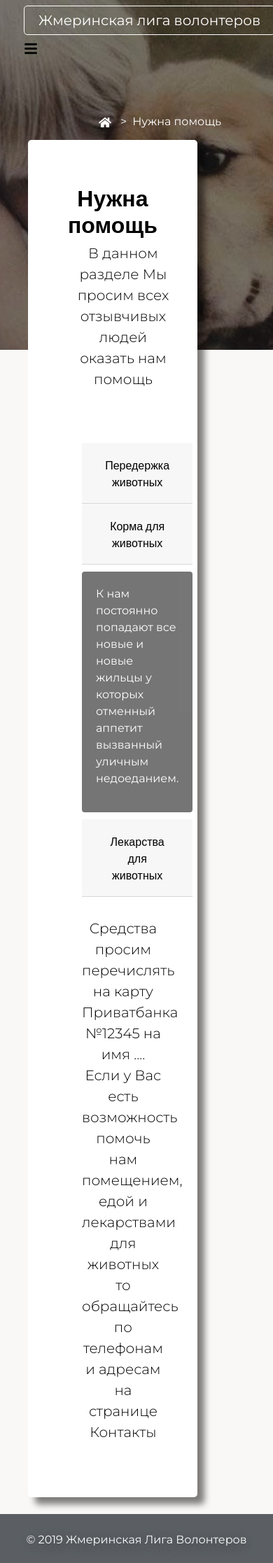
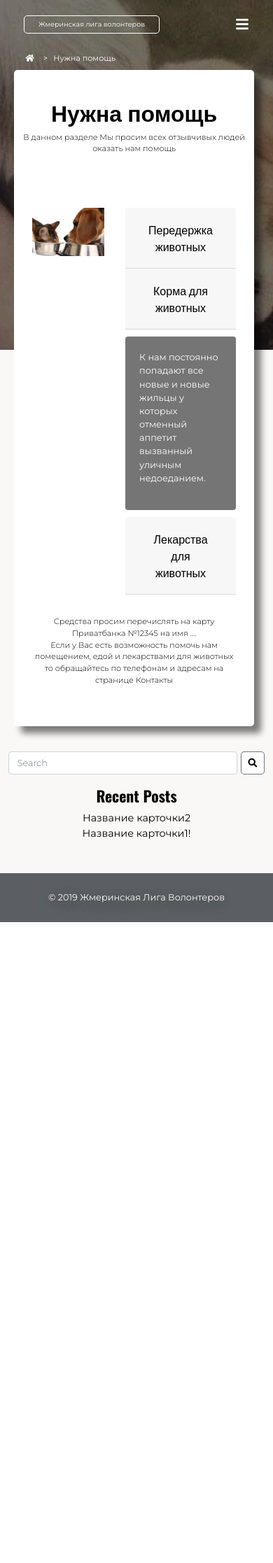
Before and after one commit to Havryliuk-Serhii/zlv, a PHP site: page /help.html in a window 390 px wide, after a click on "Корма для животных". Shown: the whole page at 70% size. After the commit the page ends 1318 px from the top, so only its background shows below. Run offline with PHP 8.4, Linux system fonts and the light colour scheme; some libraries are stand-ins or nearby versions.

Commit message:
fixed home page and blog page

```diff
--- a/css/style.css
+++ b/css/style.css
@@ -821,7 +821,6 @@
 ul,li {
  	font-size: 0.9rem;
 }
-
 .navbar-brand{
 	font-size: 0.9rem;
 }
@@ -978,7 +977,7 @@
   width: 100%;
   text-align: center;
 }
-form{
+.form-inline{
 	width: 100%;
   display: -webkit-flex;
   display: -moz-flex;
@@ -1039,7 +1038,7 @@
   font-size: 0.8rem;
 }
 /*
-* Help
+* Contacts
 */
 .contact-form{
   display: -webkit-flex;
@@ -1062,5 +1061,180 @@
 }
 }
 @media (min-width: 320px) and (max-width: 575px) {
+.main{
+  -webkit-flex-direction: column;
+  -moz-flex-direction: column;
+  -ms-flex-direction: column;
+  -o-flex-direction: column;
+  flex-direction: column;
+}
+/*
+* Toggle menu
+*/
+button:focus{
+  outline: none;
+}
+i{
+  color: #fff;
+}
+/*
+* Home section content
+*/
+ul,li {
+    font-size: 0.7rem;
+}
+.navbar-brand{
+  font-size: 0.6rem;
+}
+.text-center {
+  left: 5%;
+}
+h1{
+  font-size: 1.2rem;
+}
+.lead{
+  padding-left: 0;
+}
+.lead .btn{
+  font-size: 0.5rem;
+  height: 20px;
+  padding-bottom: 20px;
+}
+/*
+* Blog
+*/
+.content{
+  width: 88%;
+  margin-left: 20px;
+  margin-top: 100px;
+  padding: 0.7em;
+}
+p.lead{
+  font-size: 0.7rem;
+}
+.breadcrumb-container{
+  top: 60px;
+}
+.breadcrumb {
+  align-items: baseline;
+  padding: 0.75rem 1rem 0.75rem 0;
+  margin-bottom: 1rem;
+}
+.card{
+  -webkit-flex-direction: column;
+  -moz-flex-direction: column;
+  -ms-flex-direction: column;
+  -o-flex-direction: column;
+  flex-direction: column;
+  padding: 0;
+}
 
+.aftertitle-meta{
+  display: none;
 }
+.fa-search{
+  color: #000;
+}
+.card-text{
+  font-size: 0.8rem;
+}
+a.btn-post{
+  font-size: 0.9rem;
+}
+a.btn-post:hover{
+  font-size: 0.9rem;
+}
+/*
+* Sidebar
+*/
+aside{
+  padding: 3%;
+  width: 100%;
+  text-align: center;
+}
+.form-inline{
+  -webkit-flex-flow: row nowrap;
+  -moz-flex-flow: row nowrap;
+  -ms-flex-flow: row nowrap;
+  -o-flex-flow: row nowrap;
+  flex-flow: row nowrap;
+  align-items: stretch;
+}
+.widget-item a,
+.widget-item a:hover{
+  font-size: 0.9rem;
+}
+/*
+* Single post
+*/
+.post-title{
+  font-size: 1.7rem;
+}
+p{
+  font-size: 0.8rem
+}
+.title-center-black{
+   font-size: 1.2rem;
+   padding: 10px;
+}
+/*
+* Comments
+*/
+.comments{
+  background: #1b1b1b;
+  opacity: 0.6;
+  border-radius: 5px;
+}
+.media-left{
+  padding: 15px;
+}
+.media-img{
+  border-radius: 50%;
+  border:1px solid #fff;
+  width: 100%;
+}
+.media-body{
+padding: 20px 10px 10px 10px;
+font-size: 0.9rem;
+font-weight: normal;
+}
+.media-heading{
+  text-align: center;
+}
+.comment-date{
+  padding: 20px;
+  font-size: 0.9rem;
+  font-weight: lighter;
+}
+/*
+* Form
+*/
+.form-control{
+  font-size: 0.8rem;
+}
+.btn-submit{
+  font-size: 0.8rem;
+}
+/*
+* Contacts
+*/
+.contact-form{
+  display: -webkit-flex;
+  display: -moz-flex;
+  display: -ms-flex;
+  display: -o-flex;
+  display: flex;
+  -webkit-flex-direction: column;
+  -moz-flex-direction: column;
+  -ms-flex-direction: column;
+  -o-flex-direction: column;
+  flex-direction: column;
+  justify-content: flex-end;
+}
+/*
+* Footer
+*/
+.text-block{
+  font-size: 0.8rem;
+}
+}
```
Lines whose indentation alone changed are shown as unchanged.
